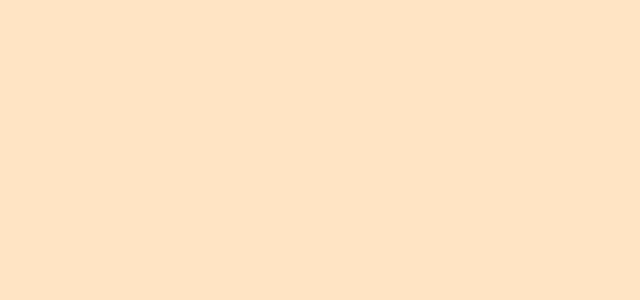
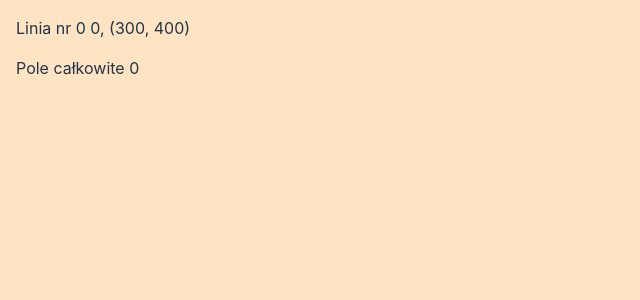
Before and after one commit to Xoviec/canvas, a React (Vite) app: page / in a window 1280 px wide. Shown: the top 300 px of the page, without its empty margins (0-640 px from the left). Built offline with nearby package versions, Linux system fonts and the light colour scheme.

Commit message:
fixed stretching last stroke, added area calculator

```diff
--- a/src/App.jsx
+++ b/src/App.jsx
@@ -13,28 +13,42 @@ function App() {
 
   //   [
   //     {
-  //         "x": 223,
-  //         "y": 207
+  //         "x": 100,
+  //         "y": 100
   //     },
   //     {
-  //         "x": 677,
-  //         "y": 207
+  //         "x": 200,
+  //         "y": 400
   //     },
   //     {
-  //         "x": 677,
-  //         "y": 774
+  //         "x": 400,
+  //         "y": 400
   //     },
   //     {
-  //         "x": 223,
-  //         "y": 774
-  //     },
+  //         "x": 500,
+  //         "y": 100
+  //     }
+  //     ,
   //     {
-  //         "x": 223,
-  //         "y": 207
+  //         "x": 100,
+  //         "y": 100
   //     }
   // ]
     )
 
+const calcArea = () => {
+  let sum = 0;
+
+  for (let i = 0; i < linesHistory.length - 1; i++) {
+    sum += (linesHistory[i].x * linesHistory[i+1].y) - (linesHistory[i+1].x * linesHistory[i].y);
+  }
+
+  const area = Math.abs(sum) / 2;
+  console.log(area);
+  return area
+};
+
+calcArea();
 
   const drawLinesHistory = () =>{
     const canvas = canvasRef.current;
@@ -207,28 +221,7 @@ function App() {
     // setLineStartPosition(newPos)
   }
 
-  // addEventListener("mousedown", (event) => {
-  //   linesHistory.map((line, i) => {
-  //       const x1 = line.x;
-  //       const y1 = line.y;
-  //       const x2 = linesHistory[i + 1].x;
-  //       const y2 = linesHistory[i + 1].y;
 
-
-  //         const xMid = (x1 + x2) / 2; // Współrzędna x środka odcinka
-  //         const yMid = (y1 + y2) / 2; // Współrzędna y środka odcinka
-
-  //         let cursorDistance = Math.sqrt(Math.pow(lineEndPosition.x - xMid, 2) + Math.pow(lineEndPosition.y - yMid, 2));
-
-  //         // console.log(cursorDistance)
-
-  //         if(cursorDistance<10){
-  //           console.log('doszło do sigmy',cursorDistance, i)
-
-  //         }
-  //     })
-
-  //   });
 
   onmousedown = (event) => {
     linesHistory.forEach((line, i) => {
@@ -266,10 +259,10 @@ function App() {
                     // linesHistory[i + 1].x = event.screenX;
 
 
-
+                  console.log('dlugosc', linesHistory.length, linesHistory)
 
                     // odejmuje 110 zeby cursor matchował
-                    if(i==0){
+                    if(i===0){
 
                       if(isHorizontalLine(linesHistory[i + 1], linesHistory[i])){
                         linesHistory[i + 1].y = event.screenY - 110;
@@ -286,6 +279,38 @@ function App() {
 
                         linesHistory[(linesHistory.length)-1].x = event.screenX ;
                       }
+
+                    }
+                    else if(i===linesHistory.length-2){
+
+                      console.log('donciu nol pamperam')
+
+
+                      console.log('co to za linia', linesHistory[linesHistory.length-2])
+
+
+
+                      if(isHorizontalLine(linesHistory[i + 1], linesHistory[i])){
+                        linesHistory[0].y = event.screenY - 110;
+                        linesHistory[linesHistory.length-1].y = event.screenY - 110;
+
+
+                        // linesHistory[i - 1].x = event.screenX;
+                        linesHistory[i].y = event.screenY - 110;
+
+                      }
+                      else{
+                        linesHistory[0].x = event.screenX ;
+                        linesHistory[linesHistory.length-1].x = event.screenX
+
+                        // linesHistory[i - 1].x = event.screenX;
+                        linesHistory[i].x = event.screenX ;
+                      }
+
+
+
+
+
 
                     }
                     else{
@@ -369,7 +394,7 @@ function App() {
 
     <div className='xd'>
 
-{/* <div className="counter">
+<div className="counter">
         {
           linesHistory.map((line, i) => {
             let distance = null; // Zmienna na odległość, inicjalnie ustawiona na null
@@ -379,13 +404,16 @@ function App() {
                 Math.pow(linesHistory[i + 1].x - line.x, 2) +
                 Math.pow(linesHistory[i + 1].y - line.y, 2)
               );
-              console.log("Odległość między punktami", i, "i", i + 1, "wynosi:", distance);
+              // console.log("Odległość między punktami", i, "i", i + 1, "wynosi:", distance);
             }
 
-            return (distance !== 0 ? <span key={i}>Linia nr {i} {Math.floor(distance)} </span> : null)// Zwraca odległość jako element JSX lub null, jeśli odległość jest null
+            return (distance !== 0 ? <span key={i}>Linia nr {i} {Math.floor(distance)}, ({line.x}, {line.y}) </span> : null)// Zwraca odległość jako element JSX lub null, jeśli odległość jest null
           })
         }
-      </div> */}
+
+        <p>Pole całkowite {calcArea()}</p>
+
+      </div>
 
     <div className="canvas">
 
--- a/src/index.css
+++ b/src/index.css
@@ -78,6 +78,7 @@ button:focus-visible {
 }
 
 .counter{
+  position: absolute;
   display: flex;
   flex-direction: column;
   padding: 1rem;
```
